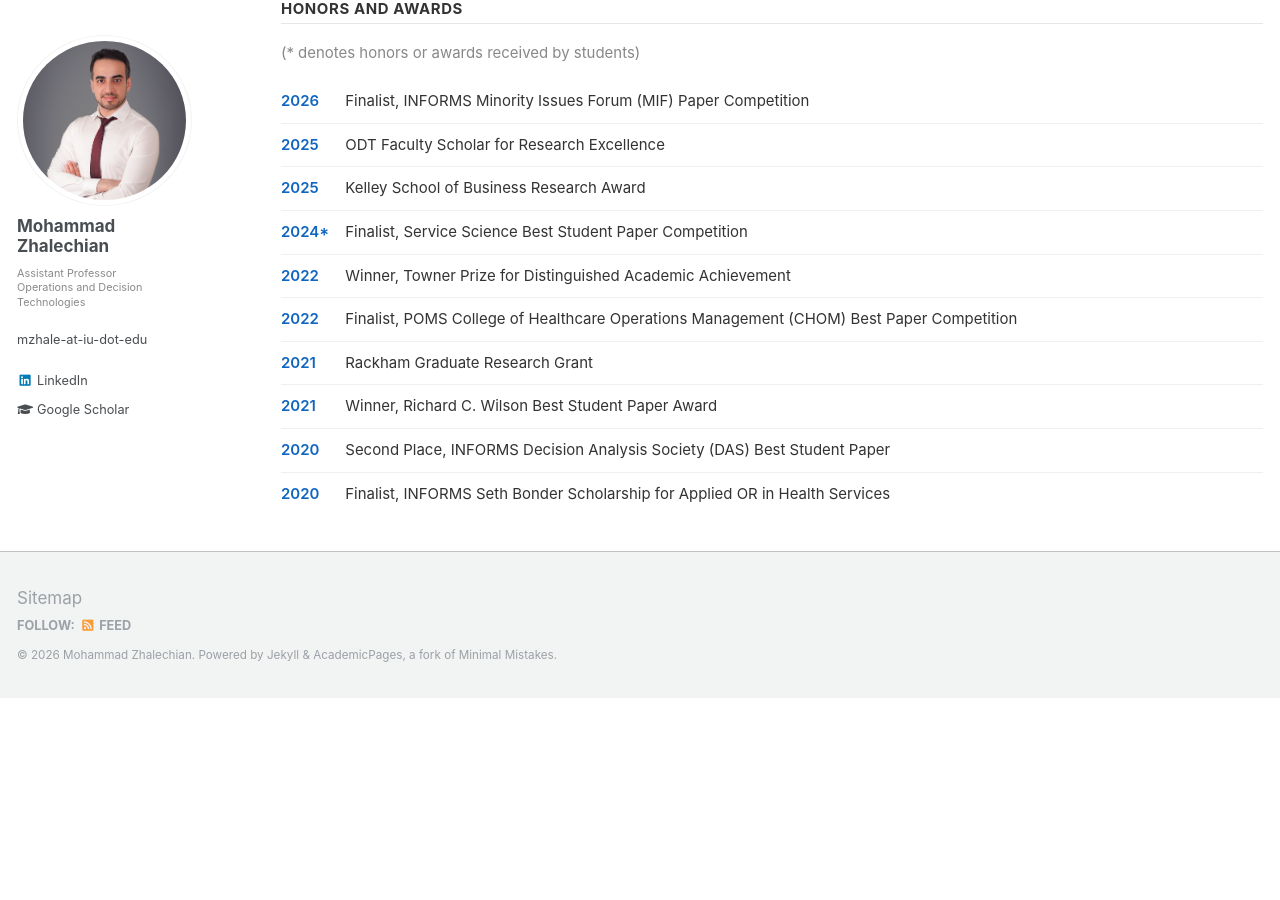
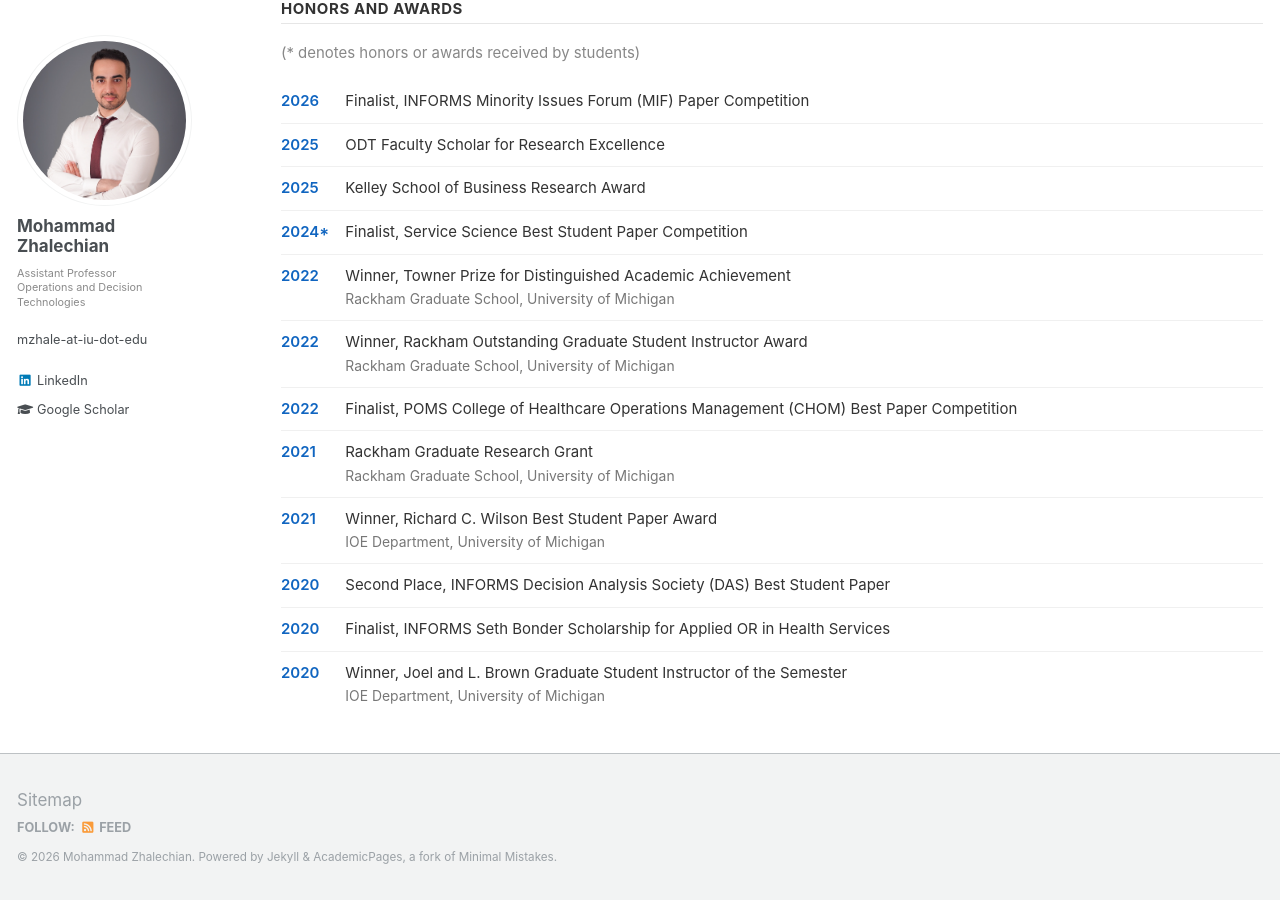
Before and after one commit to mzhalechian/mzhalechian.github.io, a Jekyll site: the page built from _pages/research.md, in a window 1280 px wide and 900 px high, scrolled down 2423 px. Built offline with Jekyll 4.4.1, drawn with Linux system fonts in a browser that asks for light colours; before the commit the page ends 3121 px from its top, so only the background shows below that.

Commit message:
Revert Honors and Awards trims: restore all 12 awards and their sub-lines
Co-Authored-By: Claude Opus 5 (1M context) <noreply@anthropic.com>

```diff
--- a/_pages/research.md
+++ b/_pages/research.md
@@ -141,9 +141,11 @@ ___
 <div class="rec"><div class="yr">2025</div><div class="rb">ODT Faculty Scholar for Research Excellence</div></div>
 <div class="rec"><div class="yr">2025</div><div class="rb">Kelley School of Business Research Award</div></div>
 <div class="rec"><div class="yr">2024*</div><div class="rb">Finalist, Service Science Best Student Paper Competition</div></div>
-<div class="rec"><div class="yr">2022</div><div class="rb">Winner, Towner Prize for Distinguished Academic Achievement</div></div>
+<div class="rec"><div class="yr">2022</div><div class="rb">Winner, Towner Prize for Distinguished Academic Achievement<span>Rackham Graduate School, University of Michigan</span></div></div>
+<div class="rec"><div class="yr">2022</div><div class="rb">Winner, Rackham Outstanding Graduate Student Instructor Award<span>Rackham Graduate School, University of Michigan</span></div></div>
 <div class="rec"><div class="yr">2022</div><div class="rb">Finalist, POMS College of Healthcare Operations Management (CHOM) Best Paper Competition</div></div>
-<div class="rec"><div class="yr">2021</div><div class="rb">Rackham Graduate Research Grant</div></div>
-<div class="rec"><div class="yr">2021</div><div class="rb">Winner, Richard C. Wilson Best Student Paper Award</div></div>
+<div class="rec"><div class="yr">2021</div><div class="rb">Rackham Graduate Research Grant<span>Rackham Graduate School, University of Michigan</span></div></div>
+<div class="rec"><div class="yr">2021</div><div class="rb">Winner, Richard C. Wilson Best Student Paper Award<span>IOE Department, University of Michigan</span></div></div>
 <div class="rec"><div class="yr">2020</div><div class="rb">Second Place, INFORMS Decision Analysis Society (DAS) Best Student Paper</div></div>
 <div class="rec"><div class="yr">2020</div><div class="rb">Finalist, INFORMS Seth Bonder Scholarship for Applied OR in Health Services</div></div>
+<div class="rec"><div class="yr">2020</div><div class="rb">Winner, Joel and L. Brown Graduate Student Instructor of the Semester<span>IOE Department, University of Michigan</span></div></div>
```
